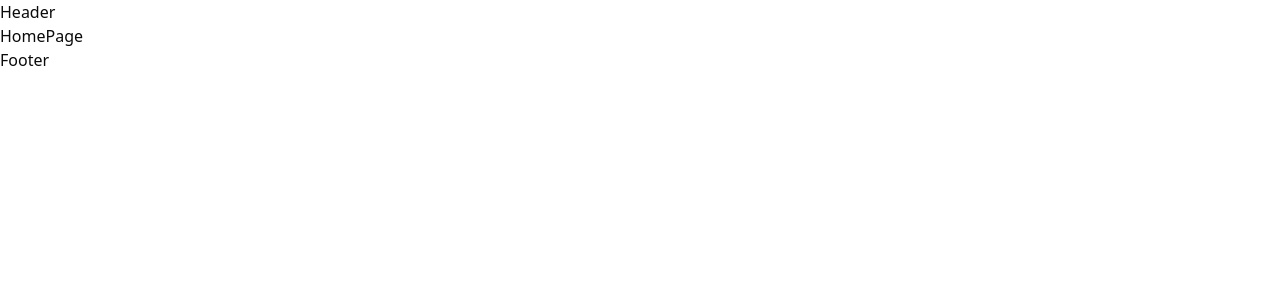
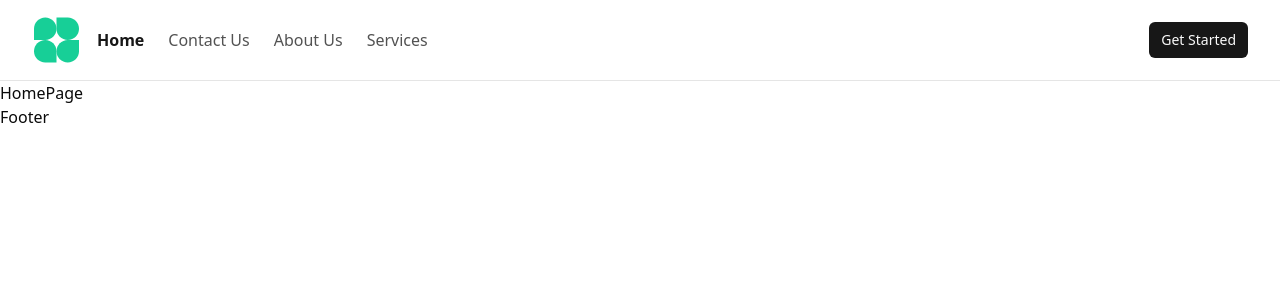
Before and after one commit to vanshgarg110505/ai_mock_interview, a React (Vite) app: page / in a window 1280 px wide. Shown: the top 300 px of the page. Built offline with nearby package versions, Linux system fonts and the light colour scheme; no server answers.

Commit message:
Header Component Completed

```diff
--- a/package.json
+++ b/package.json
@@ -11,6 +11,7 @@
   },
   "dependencies": {
     "@clerk/clerk-react": "^5.30.0",
+    "@radix-ui/react-dialog": "^1.1.11",
     "@radix-ui/react-slot": "^1.2.0",
     "class-variance-authority": "^0.7.1",
     "clsx": "^2.1.1",
--- a/src/components/header.tsx
+++ b/src/components/header.tsx
@@ -1,8 +1,53 @@
+import { cn } from "@/lib/utils";
+import { useAuth } from "@clerk/clerk-react";
+import { Container } from "./container";
+import { LogoContainer } from "./logo-container";
+import { NavigationRoutes } from "./navigation-routes";
+import { NavLink } from "react-router-dom";
+import { ProfileContainer } from "./profile-container";
+import { ToggleContainer } from "./toggle-container";
+
 const Header = () => {
+
+  const { userId } = useAuth();
+
   return (
-    <div>
-      Header
-    </div>
+    <header
+      className={cn("w-full border-b duration-150 transition-all ease-in-out")}
+    >
+      <Container>
+        <div className="flex items-center gap-4 w-full">
+          {/* logo section */}
+          <LogoContainer />
+
+          {/* navigation section */}
+          <nav className="hidden md:flex items-center gap-3">
+            <NavigationRoutes />
+            {userId && (
+              <NavLink
+                to={"/generate"}
+                className={({ isActive }) =>
+                  cn(
+                    "text-base text-neutral-600",
+                    isActive && "text-neutral-900 font-semibold"
+                  )
+                }
+              >
+                Take An Interview
+              </NavLink>
+            )}
+          </nav>
+
+          <div className="ml-auto flex items-center gap-6">
+            {/* profile section */}
+            <ProfileContainer />
+
+            {/* mobile toggle section */}
+            <ToggleContainer />
+          </div>
+        </div>
+      </Container>
+    </header>
   )
 }
 
--- /dev/null
+++ b/src/components/logo-container.tsx
@@ -0,0 +1,13 @@
+import { Link } from "react-router-dom";
+
+export const LogoContainer = () => {
+  return (
+    <Link to={"/"}>
+      <img
+        src="/assets/svg/logo.svg"
+        alt=""
+        className="min-w-10 min-h-10 object-contain"
+      />
+    </Link>
+  );
+};
--- /dev/null
+++ b/src/components/navigation-routes.tsx
@@ -0,0 +1,35 @@
+import { MainRoutes } from "@/lib/helpers";
+import { cn } from "@/lib/utils";
+import { NavLink } from "react-router-dom";
+
+interface NavigationRoutesProps {
+    isMobile?: boolean;
+}
+
+export const NavigationRoutes = ({
+    isMobile = false,
+  }: NavigationRoutesProps) => {
+    return (
+        <ul
+        className={cn(
+            "flex items-center gap-6",
+            isMobile && "items-start flex-col gap-8"
+          )}
+        >
+            {MainRoutes.map((route) => (
+                <NavLink
+                    key={route.href}
+                    to={route.href}
+                    className={({ isActive }) =>
+                        cn(
+                        "text-base text-neutral-600",
+                        isActive && "text-neutral-900 font-semibold"
+                        )
+                    }
+                >
+                    {route.label}
+                </NavLink>
+            ))}
+        </ul>
+    )
+};
--- /dev/null
+++ b/src/components/profile-container.tsx
@@ -0,0 +1,28 @@
+import { useAuth, UserButton } from "@clerk/clerk-react";
+import { Loader } from "lucide-react";
+import { Button } from "./ui/button";
+import { Link } from "react-router-dom";
+
+export const ProfileContainer = () => {
+  const { isSignedIn, isLoaded } = useAuth();
+
+  if (!isLoaded) {
+    return (
+      <div className="flex items-center">
+        <Loader className="min-w-4 min-h-4 animate-spin text-emerald-500" />
+      </div>
+    );
+  }
+
+  return (
+    <div className="flex items-center gap-6">
+      {isSignedIn ? (
+        <UserButton afterSignOutUrl="/" />
+      ) : (
+        <Link to={"/signin"}>
+          <Button size={"sm"}>Get Started</Button>
+        </Link>
+      )}
+    </div>
+  );
+};
--- /dev/null
+++ b/src/components/toggle-container.tsx
@@ -0,0 +1,48 @@
+import {
+    Sheet,
+    SheetContent,
+    SheetHeader,
+    SheetTitle,
+    SheetTrigger,
+  } from "@/components/ui/sheet";
+
+import { Menu } from "lucide-react";
+import { NavigationRoutes } from "./navigation-routes";
+import { useAuth } from "@clerk/clerk-react";
+import { NavLink } from "react-router-dom";
+import { cn } from "@/lib/utils";
+
+export const ToggleContainer = () => {
+
+    const { userId } = useAuth();
+
+    return (
+        <Sheet>
+            <SheetTrigger className="block md:hidden">
+                <Menu />
+            </SheetTrigger>
+            <SheetContent>
+                <SheetHeader>
+                    <SheetTitle />
+                </SheetHeader>
+
+                <nav className="gap-6 flex flex-col items-start">
+                    <NavigationRoutes isMobile />
+                    {userId && (
+                        <NavLink
+                            to={"/generate"}
+                            className={({ isActive }) =>
+                                cn(
+                                    "text-base text-neutral-600 ",
+                                    isActive && "text-neutral-900 font-semibold"
+                                )
+                            }
+                        >
+                            Take An Interview
+                        </NavLink>
+                    )}
+                </nav>
+            </SheetContent>
+        </Sheet>
+    );
+};
--- /dev/null
+++ b/src/components/ui/sheet.tsx
@@ -0,0 +1,138 @@
+import * as React from "react"
+import * as SheetPrimitive from "@radix-ui/react-dialog"
+import { cva, type VariantProps } from "class-variance-authority"
+import { X } from "lucide-react"
+
+import { cn } from "@/lib/utils"
+
+const Sheet = SheetPrimitive.Root
+
+const SheetTrigger = SheetPrimitive.Trigger
+
+const SheetClose = SheetPrimitive.Close
+
+const SheetPortal = SheetPrimitive.Portal
+
+const SheetOverlay = React.forwardRef<
+  React.ElementRef<typeof SheetPrimitive.Overlay>,
+  React.ComponentPropsWithoutRef<typeof SheetPrimitive.Overlay>
+>(({ className, ...props }, ref) => (
+  <SheetPrimitive.Overlay
+    className={cn(
+      "fixed inset-0 z-50 bg-black/80  data-[state=open]:animate-in data-[state=closed]:animate-out data-[state=closed]:fade-out-0 data-[state=open]:fade-in-0",
+      className
+    )}
+    {...props}
+    ref={ref}
+  />
+))
+SheetOverlay.displayName = SheetPrimitive.Overlay.displayName
+
+const sheetVariants = cva(
+  "fixed z-50 gap-4 bg-background p-6 shadow-lg transition ease-in-out data-[state=open]:animate-in data-[state=closed]:animate-out data-[state=closed]:duration-300 data-[state=open]:duration-500",
+  {
+    variants: {
+      side: {
+        top: "inset-x-0 top-0 border-b data-[state=closed]:slide-out-to-top data-[state=open]:slide-in-from-top",
+        bottom:
+          "inset-x-0 bottom-0 border-t data-[state=closed]:slide-out-to-bottom data-[state=open]:slide-in-from-bottom",
+        left: "inset-y-0 left-0 h-full w-3/4 border-r data-[state=closed]:slide-out-to-left data-[state=open]:slide-in-from-left sm:max-w-sm",
+        right:
+          "inset-y-0 right-0 h-full w-3/4  border-l data-[state=closed]:slide-out-to-right data-[state=open]:slide-in-from-right sm:max-w-sm",
+      },
+    },
+    defaultVariants: {
+      side: "right",
+    },
+  }
+)
+
+interface SheetContentProps
+  extends React.ComponentPropsWithoutRef<typeof SheetPrimitive.Content>,
+    VariantProps<typeof sheetVariants> {}
+
+const SheetContent = React.forwardRef<
+  React.ElementRef<typeof SheetPrimitive.Content>,
+  SheetContentProps
+>(({ side = "right", className, children, ...props }, ref) => (
+  <SheetPortal>
+    <SheetOverlay />
+    <SheetPrimitive.Content
+      ref={ref}
+      className={cn(sheetVariants({ side }), className)}
+      {...props}
+    >
+      {children}
+      <SheetPrimitive.Close className="absolute right-4 top-4 rounded-sm opacity-70 ring-offset-background transition-opacity hover:opacity-100 focus:outline-none focus:ring-2 focus:ring-ring focus:ring-offset-2 disabled:pointer-events-none data-[state=open]:bg-secondary">
+        <X className="h-4 w-4" />
+        <span className="sr-only">Close</span>
+      </SheetPrimitive.Close>
+    </SheetPrimitive.Content>
+  </SheetPortal>
+))
+SheetContent.displayName = SheetPrimitive.Content.displayName
+
+const SheetHeader = ({
+  className,
+  ...props
+}: React.HTMLAttributes<HTMLDivElement>) => (
+  <div
+    className={cn(
+      "flex flex-col space-y-2 text-center sm:text-left",
+      className
+    )}
+    {...props}
+  />
+)
+SheetHeader.displayName = "SheetHeader"
+
+const SheetFooter = ({
+  className,
+  ...props
+}: React.HTMLAttributes<HTMLDivElement>) => (
+  <div
+    className={cn(
+      "flex flex-col-reverse sm:flex-row sm:justify-end sm:space-x-2",
+      className
+    )}
+    {...props}
+  />
+)
+SheetFooter.displayName = "SheetFooter"
+
+const SheetTitle = React.forwardRef<
+  React.ElementRef<typeof SheetPrimitive.Title>,
+  React.ComponentPropsWithoutRef<typeof SheetPrimitive.Title>
+>(({ className, ...props }, ref) => (
+  <SheetPrimitive.Title
+    ref={ref}
+    className={cn("text-lg font-semibold text-foreground", className)}
+    {...props}
+  />
+))
+SheetTitle.displayName = SheetPrimitive.Title.displayName
+
+const SheetDescription = React.forwardRef<
+  React.ElementRef<typeof SheetPrimitive.Description>,
+  React.ComponentPropsWithoutRef<typeof SheetPrimitive.Description>
+>(({ className, ...props }, ref) => (
+  <SheetPrimitive.Description
+    ref={ref}
+    className={cn("text-sm text-muted-foreground", className)}
+    {...props}
+  />
+))
+SheetDescription.displayName = SheetPrimitive.Description.displayName
+
+export {
+  Sheet,
+  SheetPortal,
+  SheetOverlay,
+  SheetTrigger,
+  SheetClose,
+  SheetContent,
+  SheetHeader,
+  SheetFooter,
+  SheetTitle,
+  SheetDescription,
+}
--- /dev/null
+++ b/src/lib/helpers.ts
@@ -0,0 +1,18 @@
+export const MainRoutes = [
+    {
+      label: "Home",
+      href: "/",
+    },
+    {
+      label: "Contact Us",
+      href: "/contact",
+    },
+    {
+      label: "About Us",
+      href: "/about",
+    },
+    {
+      label: "Services",
+      href: "/services",
+    },
+];
--- a/src/routes/home.tsx
+++ b/src/routes/home.tsx
@@ -1,9 +1,8 @@
-import { UserButton } from "@clerk/clerk-react";
 
 const HomePage = () => {
   return (
     <div>
-      HomePage <UserButton />
+      HomePage
     </div>
   )
 }
```
Also changed, not shown: 1 other file (tests, documents, lock files or other folders).
